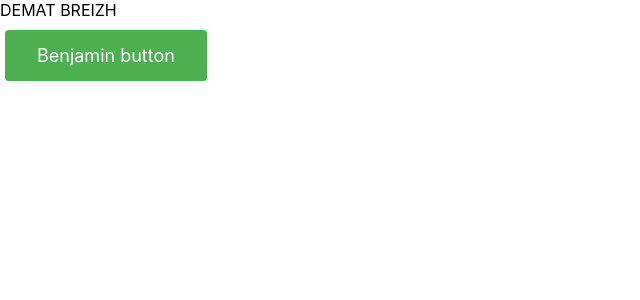
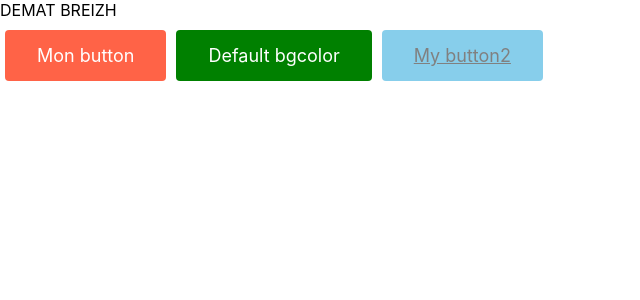
Before and after one commit to sideflow/React-formation, a React (Create React App) app in the folder app/: page / in a window 1280 px wide. Shown: the top 300 px of the page, without its empty margins (0-640 px from the left). Built offline with nearby package versions, Linux system fonts and the light colour scheme.

Commit message:
prop types

```diff
--- a/app/src/App/App.css
+++ b/app/src/App/App.css
@@ -1,3 +1,3 @@
-.Ap {
+.App {
    /* Empty */
 }
--- a/app/src/App/App.js
+++ b/app/src/App/App.js
@@ -6,7 +6,9 @@ function App() {
     <div className="App">
       DEMAT BREIZH
       <br/>
-      <Button></Button>
+      <Button bgcolor="tomato" title="Mon button"></Button>
+      <Button title="Default bgcolor"></Button>
+      <Button bgcolor="skyblue" title="My button2" style={{textDecoration: 'underline', color: 'grey'}} action={()=>{alert('Le bouton est cliqué')}}></Button>
     </div>
   );
 }
--- a/app/src/App/components/Button/Button.js
+++ b/app/src/App/components/Button/Button.js
@@ -1,8 +1,21 @@
 import React from "react";
 import './Button.css'
+import PropTypes from 'prop-types';
 
 function Button(props) {
-    return <div className="Button">Benjamin button</div>
+    // console.log(props);
+    return <div style={{...props.style,backgroundColor:props.bgcolor}}
+        className="Button" onClick={(evt)=>{props.action()}}>{props.title}</div>
 }
 
+Button.propTypes= {
+    title:PropTypes.string.isRequired,
+    action:PropTypes.func.isRequired,
+    bgcolor:PropTypes.string.isRequired
+}
+
+Button.defaultProps={
+    action:()=>{console.log('Default action')},
+    bgcolor:'green'
+}
 export default Button;
```
